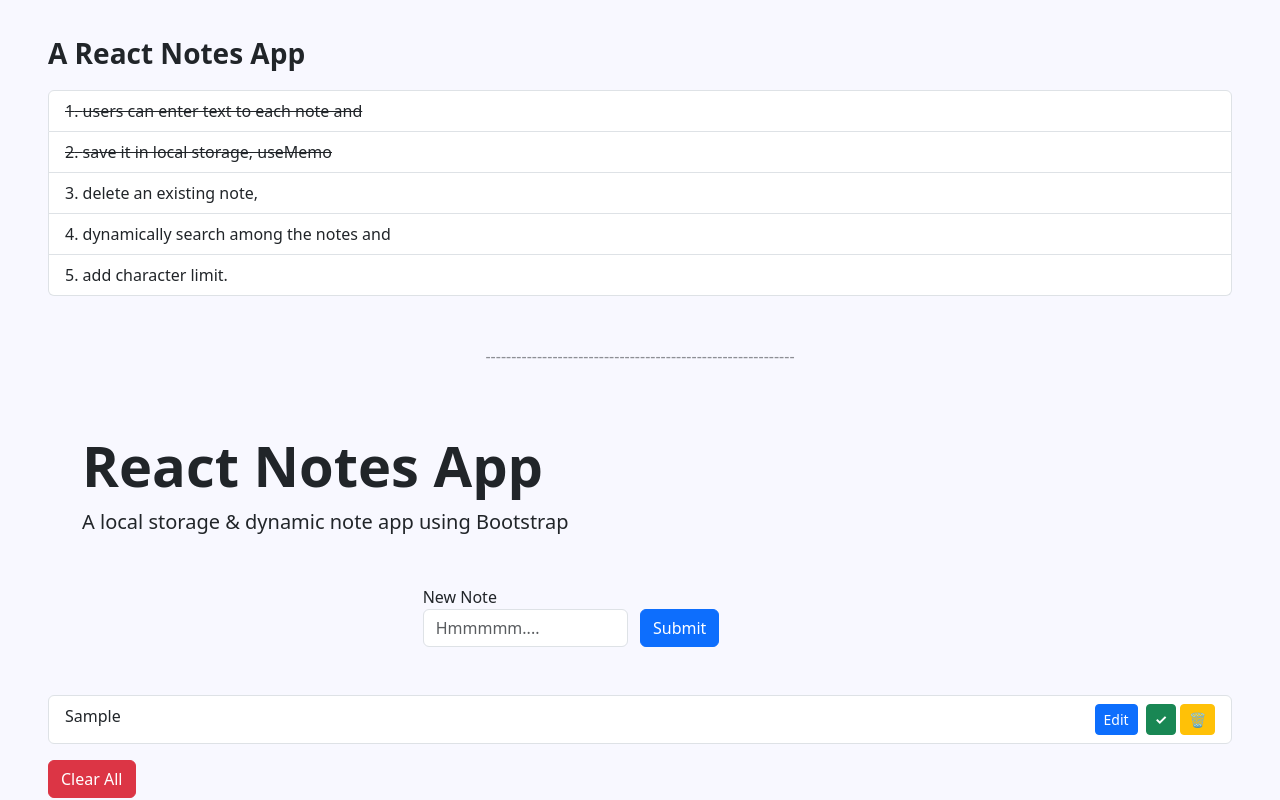
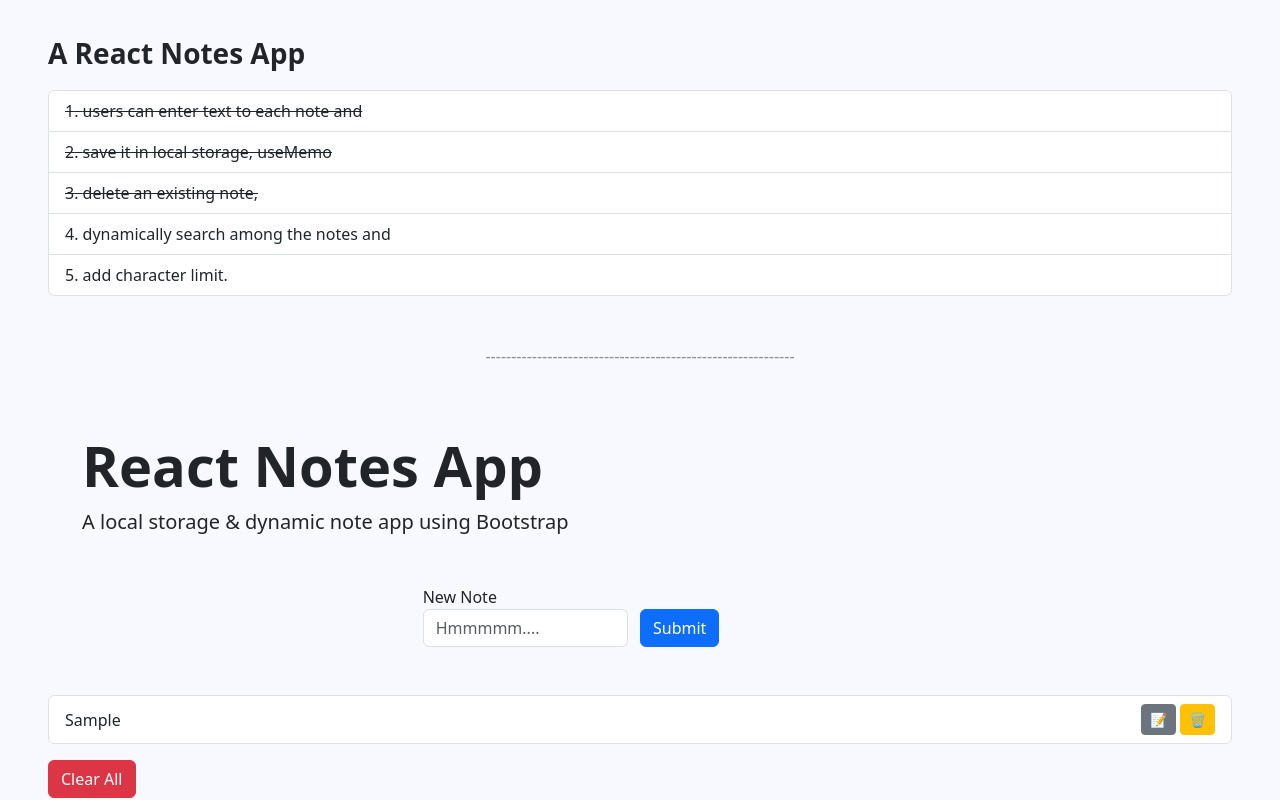
Before and after one commit to solahidris/Project17_T2_ReactNotesApp, a React (Create React App) app: page / in a window 1280 px wide. Both pictures are taken after typing "Sample" into the empty fields and a click on the button "Submit". Shown: the top 800 px of the page. Built offline with nearby package versions, Linux system fonts and the light colour scheme; the HTML template or start-up script is replaced by a standard one.

Commit message:
completed task 3, moving on to task 4, search

```diff
--- a/src/App.js
+++ b/src/App.js
@@ -51,6 +51,16 @@ function App() {
     setNotesData(updatedNotes);
   };
 
+  const handleDoneEditNote = (index) => {
+    const updatedNotes = [...notesData];
+    const note = updatedNotes[index];
+    if (typeof note !== 'string') {
+      note.isEditing = false;
+      note.value = note.editValue;
+    }
+    setNotesData(updatedNotes);
+  };
+
   const handleDeleteNote = (index) => {
     const updatedNotes = [...notesData];
     updatedNotes.splice(index, 1);
@@ -65,7 +75,7 @@ function App() {
       <ol class="list-group list-group-numbered mx-5 pb-5">
         <li class="list-group-item text-decoration-line-through">users can enter text to each note and</li>
         <li class="list-group-item text-decoration-line-through">save it in local storage, useMemo</li>
-        <li class="list-group-item">delete an existing note,</li>
+        <li class="list-group-item text-decoration-line-through">delete an existing note,</li>
         <li class="list-group-item">dynamically search among the notes and</li>
         <li class="list-group-item">add character limit.</li>
       </ol>
@@ -111,20 +121,36 @@ function App() {
               <li key={index} class="list-group-item">
                 <div class="d-flex justify-content-between">
                   {typeof note === 'string' ? (
-                <span>{note}</span>
+                    <>
+                      <span class="align-self-center">{note}</span>
+                      <div class="d-flex">
+                        <button type="button" onClick={() => handleEditNote(index, { value: note })} class="btn btn-secondary mx-1 btn-sm align-self-center">📝</button>
+                        <button type="button" onClick={() => handleDeleteNote(index)} class="btn btn-warning btn-sm align-self-center">🗑️</button>
+                      </div>
+                    </>
                   ) : (
+                    <>
                       <input
                         type="text"
                         defaultValue={note.value}
                         onBlur={(event) => handleEditNote(index, event.target.value)}
-                  class="btn btn-light"
+                        class="btn btn-light btn-sm"
+                        className="form-control"
                       />
+                      <div class="d-flex">
+                        {note.isEditing ? (
+                          <>
+                            <button type="button" onClick={() => handleDoneEditNote(index)} class="btn btn-primary mx-1 btn-sm align-self-center">Edit</button>
+                          </>
+                        ) : (
+                          <>
+                            <button type="button" onClick={() => handleDoneEditNote(index)} class="btn btn-success mx-1 btn-sm fw-bold align-self-center">✓</button>
+                          </>
                         )}
-              <div class="d-flex">
-                <button type="button" onClick={() => handleEditNote(index, { value: note })} class="btn btn-primary mx-1 btn-sm align-self-center">Edit</button>
-                <button type="button" class="btn btn-success mx-1 btn-sm fw-bold align-self-center">✓</button>
                         <button type="button" onClick={() => handleDeleteNote(index)} class="btn btn-warning btn-sm align-self-center">🗑️</button>
                       </div>
+                    </>
+                  )}
                 </div>
               </li>
             ))}
```
Lines whose indentation alone changed are shown as unchanged.
